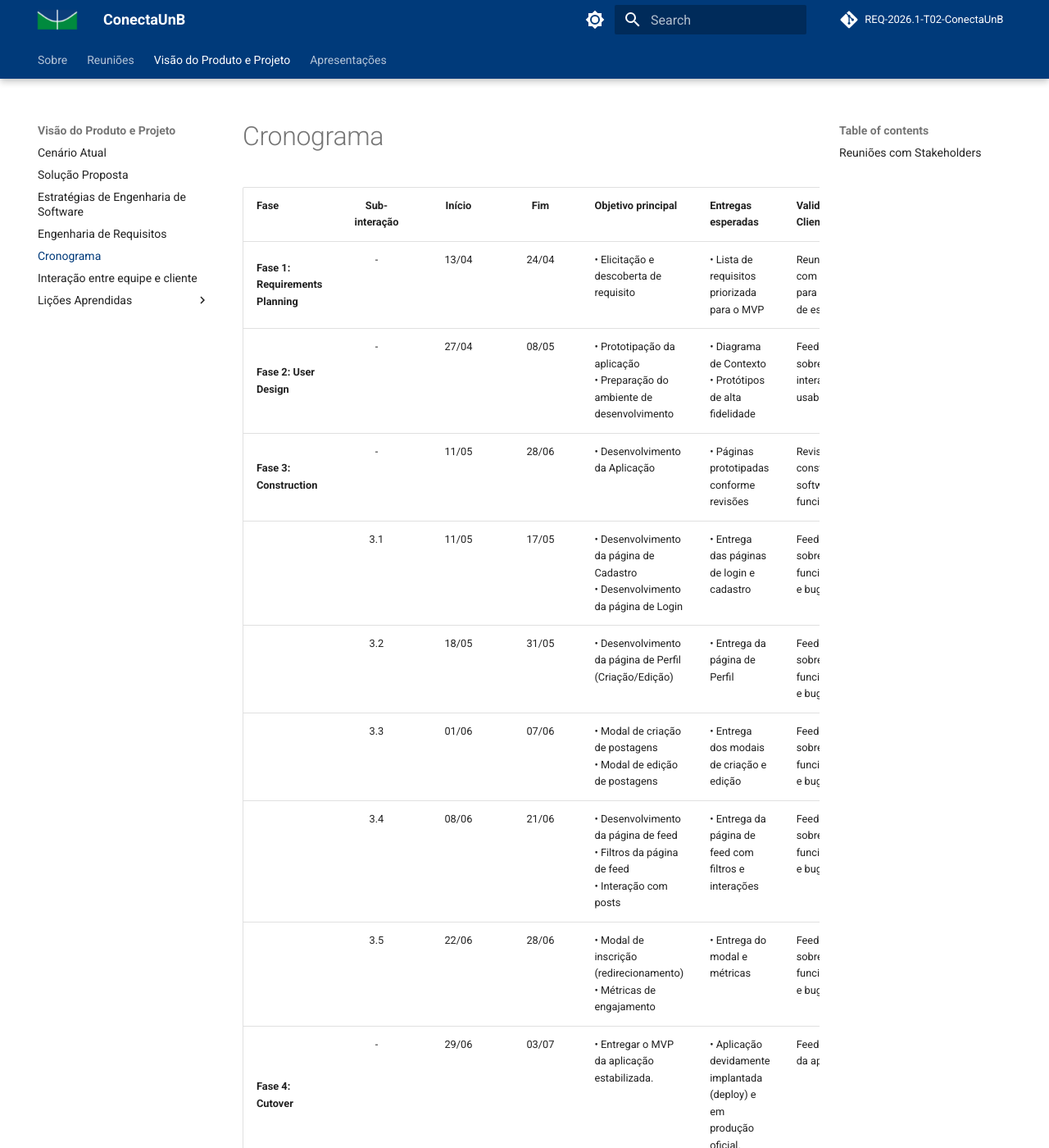
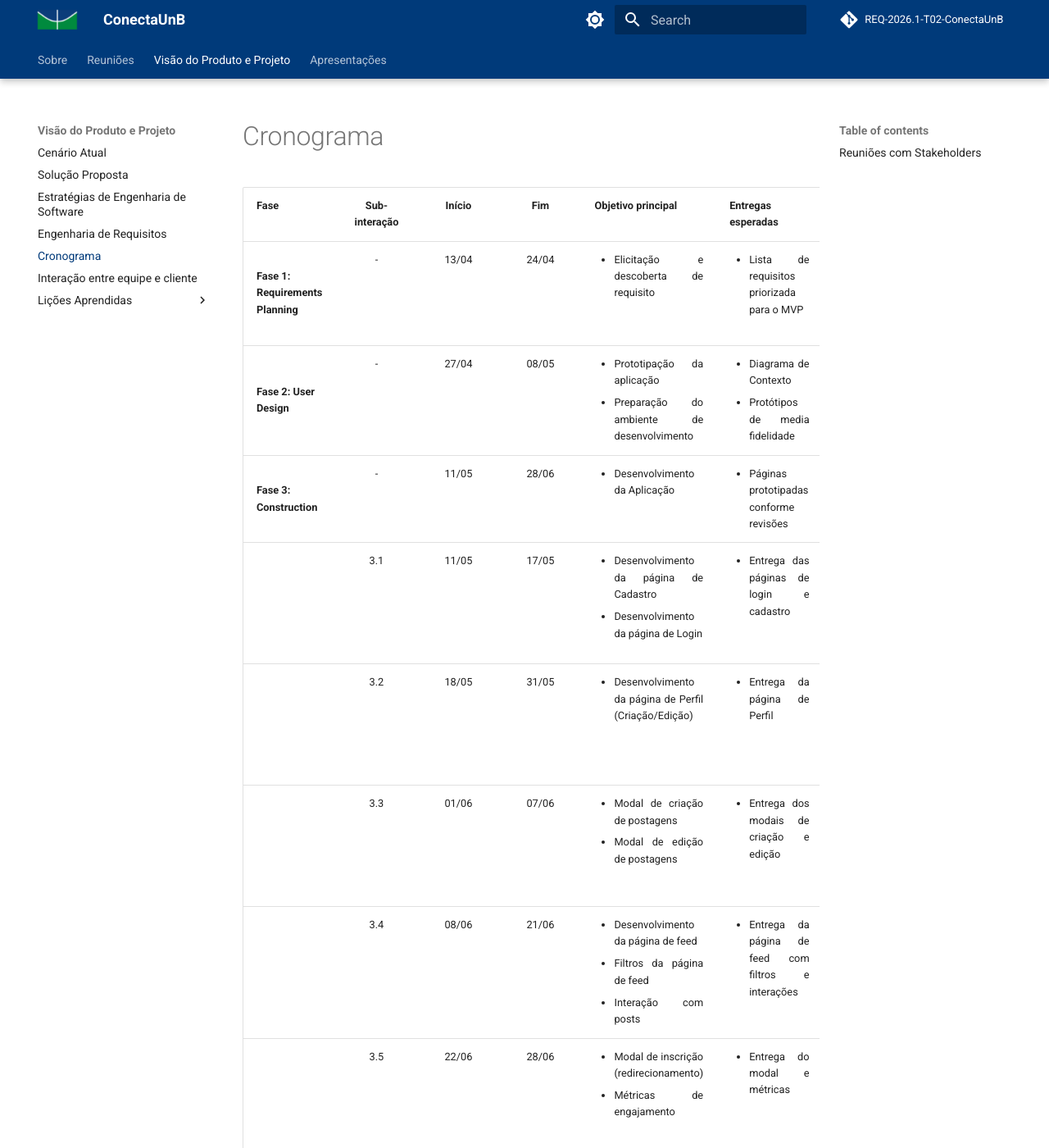
Before and after one commit to mdsreq-fga-unb/REQ-2026.1-T02-ConectaUnB, an MkDocs documentation site: the page built from docs/visaoDeProdutoProjeto/cronograma.md, in a window 1280 px wide and 1400 px high. Shown: the whole window at 82% size. Built offline with MkDocs 1.6.1 and Material for MkDocs 9.7.7, drawn with Linux system fonts in a browser that asks for light colours; comment, search, counter and statistics services are not loaded; some of the changed text lies outside the part shown.

Commit message:
docs: refino do cronograma para conformidade com as estratégias de ER

```diff
--- a/docs/visaoDeProdutoProjeto/cronograma.md
+++ b/docs/visaoDeProdutoProjeto/cronograma.md
@@ -2,20 +2,20 @@
 
 | Fase | Sub-interação | Início | Fim | Objetivo principal | Entregas esperadas | Validação do Cliente |
 | :--- | :---: | :---: | :---: | :--- | :--- | :--- |
-| **Fase 1: Requirements Planning** | - | 13/04 | 24/04 | • Elicitação e descoberta de requisito | • Lista de requisitos priorizada para o MVP | Reunião geral com clientes para validação de escopo |
-| **Fase 2: User Design** | - | 27/04 | 08/05 | • Prototipação da aplicação<br>• Preparação do ambiente de desenvolvimento | • Diagrama de Contexto<br>• Protótipos de alta fidelidade | Feedback sobre fluxo de interação e usabilidade |
-| **Fase 3: Construction** | - | 11/05 | 28/06 | • Desenvolvimento da Aplicação | • Páginas prototipadas conforme revisões | Revisão constante de software funcional |
-| | 3.1 | 11/05 | 17/05 | • Desenvolvimento da página de Cadastro<br>• Desenvolvimento da página de Login | • Entrega das páginas de login e cadastro | Feedback sobre funcionalidade e bugs |
-| | 3.2 | 18/05 | 31/05 | • Desenvolvimento da página de Perfil (Criação/Edição) | • Entrega da página de Perfil | Feedback sobre funcionalidade e bugs |
-| | 3.3 | 01/06 | 07/06 | • Modal de criação de postagens<br>• Modal de edição de postagens | • Entrega dos modais de criação e edição | Feedback sobre funcionalidade e bugs |
-| | 3.4 | 08/06 | 21/06 | • Desenvolvimento da página de feed<br>• Filtros da página de feed<br>• Interação com posts | • Entrega da página de feed com filtros e interações | Feedback sobre funcionalidade e bugs |
-| | 3.5 | 22/06 | 28/06 | • Modal de inscrição (redirecionamento)<br>• Métricas de engajamento | • Entrega do modal e métricas | Feedback sobre funcionalidade e bugs |
-| **Fase 4: Cutover** | - | 29/06 | 03/07 | • Entregar o MVP da aplicação estabilizada. | • Aplicação devidamente implantada (deploy) e em produção oficial. | Feedback final da aplicação |
+| **Fase 1: Requirements Planning** | - | 13/04 | 24/04 | <ul><li>Elicitação e descoberta de requisito</li></ul> | <ul><li>Lista de requisitos priorizada para o MVP</li></ul> | Reunião geral com clientes para validação de escopo |
+| **Fase 2: User Design** | - | 27/04 | 08/05 | <ul><li>Prototipação da aplicação</li><li>Preparação do ambiente de desenvolvimento</li></ul> | <ul><li>Diagrama de Contexto</li><li>Protótipos de media fidelidade</li></ul> | Feedback sobre fluxo de interação e usabilidade |
+| **Fase 3: Construction** | - | 11/05 | 28/06 | <ul><li>Desenvolvimento da Aplicação</li></ul> | <ul><li>Páginas prototipadas conforme revisões</li></ul> | Revisão constante de software funcional |
+| | 3.1 | 11/05 | 17/05 | <ul><li>Desenvolvimento da página de Cadastro</li><li>Desenvolvimento da página de Login</li></ul> | <ul><li>Entrega das páginas de login e cadastro</li></ul> | Verificação de conformidade com os Critérios de Aceitação |
+| | 3.2 | 18/05 | 31/05 | <ul><li>Desenvolvimento da página de Perfil (Criação/Edição)</li></ul> | <ul><li>Entrega da página de Perfil</li></ul> | Verificação de conformidade com os Critérios de Aceitação |
+| | 3.3 | 01/06 | 07/06 | <ul><li>Modal de criação de postagens</li><li>Modal de edição de postagens</li></ul> | <ul><li>Entrega dos modais de criação e edição</li></ul> | Verificação de conformidade com os Critérios de Aceitação |
+| | 3.4 | 08/06 | 21/06 | <ul><li>Desenvolvimento da página de feed</li><li>Filtros da página de feed</li><li>Interação com posts</li></ul> | <ul><li>Entrega da página de feed com filtros e interações</li></ul> | Verificação de conformidade com os Critérios de Aceitação |
+| | 3.5 | 22/06 | 28/06 | <ul><li>Modal de inscrição (redirecionamento)</li><li>Métricas de engajamento</li></ul> | <ul><li>Entrega do modal e métricas</li></ul> | Verificação de conformidade com os Critérios de Aceitação |
+| **Fase 4: Cutover** | - | 29/06 | 03/07 | <ul><li>Entregar o MVP da aplicação estabilizada.</li></ul> | <ul><li>Aplicação devidamente implantada (deploy) e em produção oficial.</li></ul> | Feedback final da aplicação |
 
 ## Reuniões com Stakeholders
 
 - **24/04:** Elicitação e descoberta de Requisitos.
 - **08/05:** Feedback e construção dos protótipos.
-- **05/06:** Feedback sobre funcionalidade e bugs das aplicações desenvolvidas.
-- **19/06:** Feedback sobre funcionalidade e bugs das aplicações desenvolvidas.
+- **05/06:** Verificação de conformidade com os Critérios de Aceitação das aplicações desenvolvidas.
+- **19/06:** Verificação de conformidade com os Critérios de Aceitação das aplicações desenvolvidas.
 - **03/07:** Feedback final da plataforma em produção.
```
